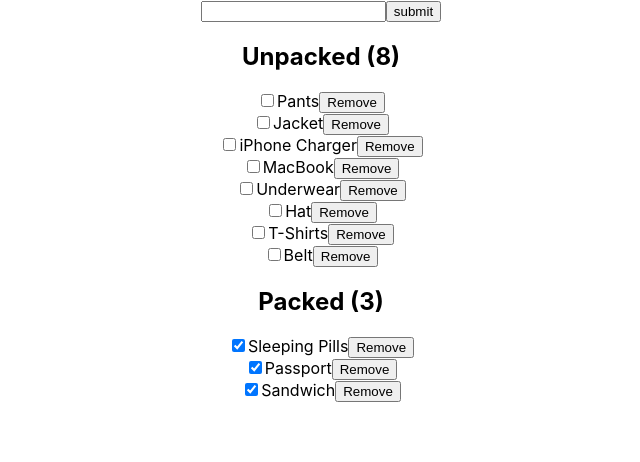
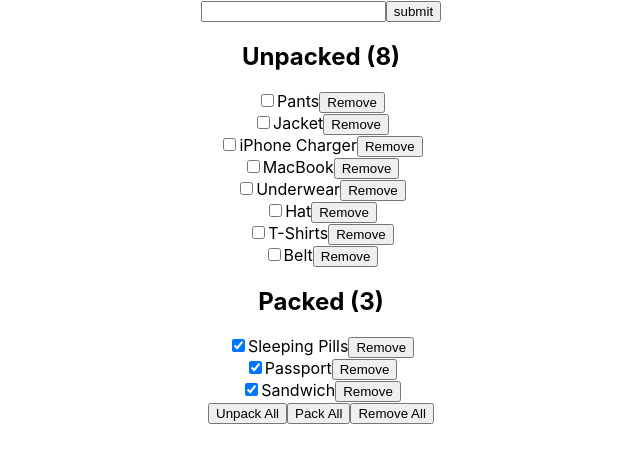
Before and after one commit to znseaman/packer, a React (Create React App) app in the folder client/: page / in a window 1280 px wide. Shown: the top 462 px of the page, without its empty margins (319-959 px from the left). Built offline with nearby package versions, Linux system fonts and the light colour scheme.

Commit message:
feat(): add unpack, pack, remove all buttons

```diff
--- a/client/src/App.js
+++ b/client/src/App.js
@@ -36,6 +36,28 @@ function App() {
     setItems(updatedItems);
   };
 
+  const onUnpackAll = () => {
+    let unpackedItems = items.map(i => {
+      i.packed = false;
+      return i;
+    });
+
+    setItems(unpackedItems);
+  };
+
+  const onPackAll = () => {
+    let unpackedItems = items.map(i => {
+      i.packed = true;
+      return i;
+    });
+
+    setItems(unpackedItems);
+  };
+
+  const onRemoveAll = () => {
+    setItems([]);
+  };
+
   return (
     <div className="App">
       <NewItem addNewItem={addNewItem}></NewItem>
@@ -51,6 +73,13 @@ function App() {
         onCheck={onCheck}
         onRemove={onRemove}
       ></Items>
+      {items.filter(item => item.packed).length > 0 && (
+        <button onClick={onUnpackAll}>Unpack All</button>
+      )}
+      {items.filter(item => !item.packed).length > 0 && (
+        <button onClick={onPackAll}>Pack All</button>
+      )}
+      {items.length > 1 && <button onClick={onRemoveAll}>Remove All</button>}
     </div>
   );
 }
```
